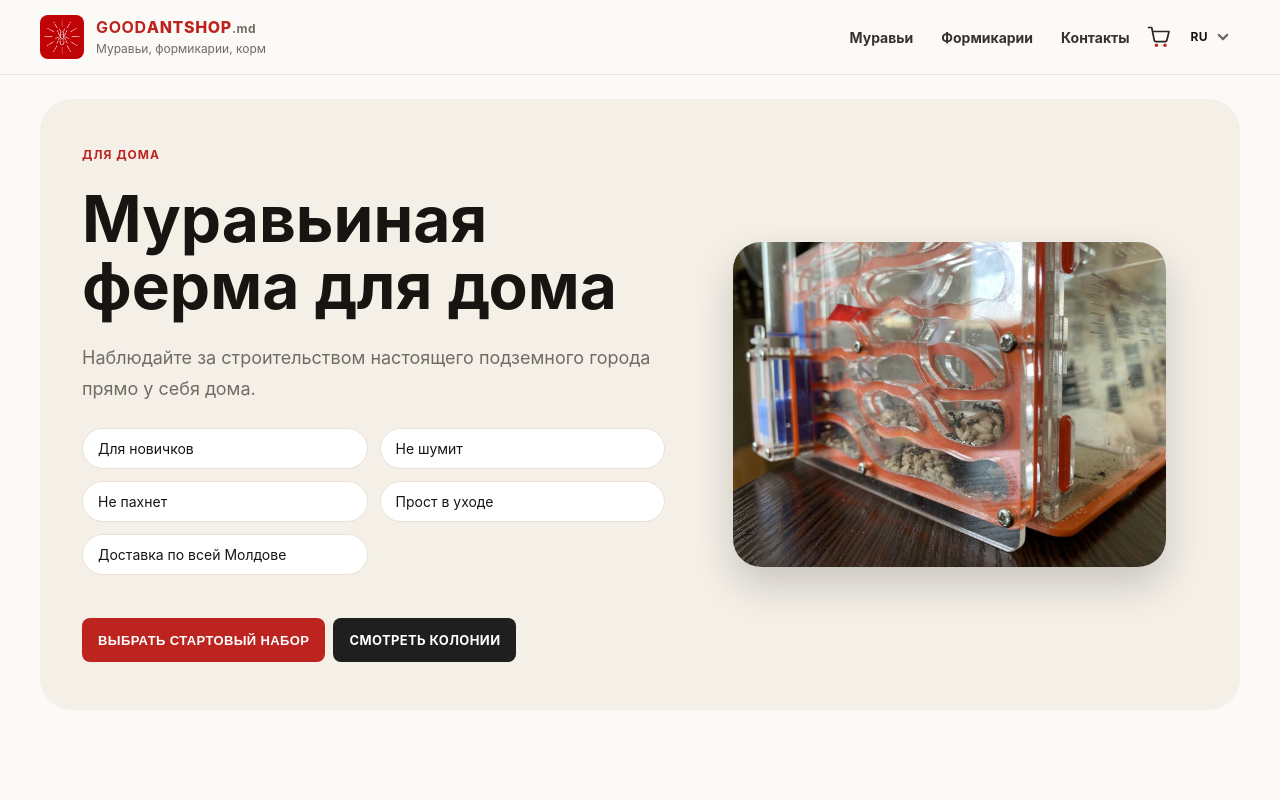
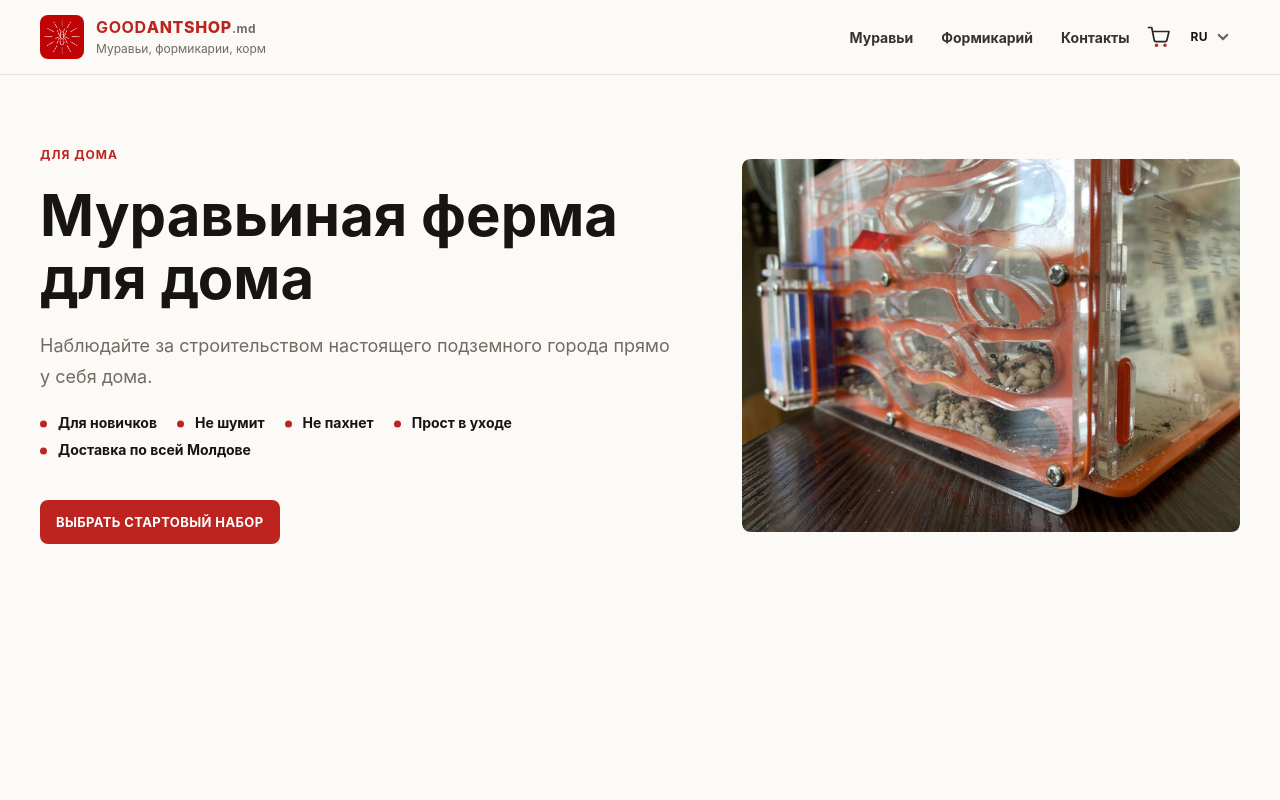
Before and after one commit to Karataev-Daniil/goodantshop, a React (Vite) app: page /ru in a window 1280 px wide. Shown: the top 800 px of the page. Built offline with nearby package versions, Linux system fonts and the light colour scheme.

Commit message:
fix: update formicarium translations and improve content across pages

```diff
--- a/src/components/navigation/FooterMenu.jsx
+++ b/src/components/navigation/FooterMenu.jsx
@@ -4,21 +4,21 @@ const footerText = {
   ru: {
     lead: "Муравьи, формикарии и поддержка для спокойного старта по всей Молдове.",
     ants: "Муравьи",
-    formicariums: "Формикарии",
+    formicariums: "Формикарий",
     contacts: "Контакты",
     blog: "Блог",
   },
   ro: {
     lead: "Furnici, formicarii și suport pentru un start liniștit în toată Moldova.",
     ants: "Furnici",
-    formicariums: "Formicarii",
+    formicariums: "Formicariu",
     contacts: "Contacte",
     blog: "Blog",
   },
   en: {
     lead: "Ants, formicariums, and support for a calm start across Moldova.",
     ants: "Ants",
-    formicariums: "Formicariums",
+    formicariums: "Formicarium",
     contacts: "Contacts",
     blog: "Blog",
   },
--- a/src/components/navigation/HeaderMenu.jsx
+++ b/src/components/navigation/HeaderMenu.jsx
@@ -53,7 +53,7 @@ export default function HeaderMenu({ curLang, switchLang, t, cartCount }) {
               {t({ ru: "Муравьи", ro: "Furnici", en: "Ants" })}
             </NavLink>
             <NavLink to={`/${curLang}/formicariums`}>
-              {t({ ru: "Формикарии", ro: "Formicarii", en: "Formicariums" })}
+              {t({ ru: "Формикарий", ro: "Formicariu", en: "Formicarium" })}
             </NavLink>
             <NavLink to={`/${curLang}/contacts`}>
               {t({ ru: "Контакты", ro: "Contacte", en: "Contacts" })}
--- a/src/pages/AntsPage.jsx
+++ b/src/pages/AntsPage.jsx
@@ -9,6 +9,13 @@ export default function AntsPage() {
   return (
     <section className="section">
       <h1>{t({ ru: "Муравьи", ro: "Furnici", en: "Ants" })}</h1>
+      <p className="catalog-intro">
+        {t({
+          ru: "Выберите живую колонию для первого запуска или расширения домашней муравьиной фермы. Все виды подобраны так, чтобы уход был понятным и спокойным.",
+          ro: "Alege o colonie vie pentru primul start sau pentru extinderea fermei de furnici de acasa. Speciile sunt selectate pentru ingrijire clara si linistita.",
+          en: "Choose a live colony for your first setup or to expand your home ant farm. Each species is selected for clear, calm care.",
+        })}
+      </p>
       <div className="grid three">
         {ants.map((item) => (
           <ProductCard key={item.id} item={item} linkTo={`/${lang}/ants/${item.slug}`} onAddToCart={addToCart} />
--- a/src/pages/ContactsPage.jsx
+++ b/src/pages/ContactsPage.jsx
@@ -13,16 +13,6 @@ export default function ContactsPage() {
         ru: "Быстрый ответ в течение дня",
         ro: "Răspuns rapid în aceeași zi",
         en: "Quick reply within a day",
-      }),
-    },
-    {
-      label: "Email",
-      value: "info@goodantshop.md",
-      href: "mailto:info@goodantshop.md",
-      hint: t({
-        ru: "Для заказов и сотрудничества",
-        ro: "Pentru comenzi și colaborare",
-        en: "For orders and partnerships",
       }),
     },
     {
--- a/src/pages/FormicariumsPage.jsx
+++ b/src/pages/FormicariumsPage.jsx
@@ -9,6 +9,13 @@ export default function FormicariumsPage() {
   return (
     <section className="section">
       <h1>{t({ ru: "Формикарии", ro: "Formicarii", en: "Formicariums" })}</h1>
+      <p className="catalog-intro">
+        {t({
+          ru: "Подберите формикарий под размер колонии и место дома. Удобная арена, прозрачные камеры и продуманное увлажнение помогают спокойно наблюдать за развитием муравьев.",
+          ro: "Alege un formicariu potrivit pentru marimea coloniei si locul din casa. Arena comoda, camerele transparente si umidificarea gandita ajuta la observarea calma a furnicilor.",
+          en: "Pick a formicarium that fits your colony size and home space. A practical arena, clear chambers, and thoughtful humidity control make the colony easy to observe.",
+        })}
+      </p>
       <div className="grid three">
         {formicariums.map((item) => (
           <ProductCard key={item.id} item={item} linkTo={`/${lang}/formic/${item.slug}`} onAddToCart={addToCart} />
--- a/src/pages/HomePage.jsx
+++ b/src/pages/HomePage.jsx
@@ -1,5 +1,5 @@
 import { useState } from "react";
-import { Link, useOutletContext, useParams } from "react-router-dom";
+import { useOutletContext, useParams } from "react-router-dom";
 import { ants } from "../data/antsData";
 import { formicariums } from "../data/formicariumsData";
 import ProductCard from "../components/ProductCard";
@@ -92,12 +92,9 @@ export default function HomePage() {
             ))}
           </ul>
           <div className="actions store-hero__actions">
-            <button className="btn btn-primary" type="button" onClick={addStarterKit}>
+            <a className="btn btn-primary" href="#popular-products">
               {t({ ru: "Выбрать стартовый набор", ro: "Alege kitul de start", en: "Choose starter kit" })}
-            </button>
-            <Link className="btn btn-secondary" to={`/${lang}/ants`}>
-              {t({ ru: "Смотреть колонии", ro: "Vezi colonii", en: "View colonies" })}
-            </Link>
+            </a>
           </div>
         </div>
         <div className="store-hero__media">
@@ -129,7 +126,7 @@ export default function HomePage() {
         </div>
       </section>
 
-      <section className="section popular-products">
+      <section className="section popular-products" id="popular-products">
         <div className="section-heading">
           <p className="kicker">{t({ ru: "Популярные товары", ro: "Produse populare", en: "Popular products" })}</p>
           <h2>{t({ ru: "Самые популярные товары", ro: "Cele mai populare produse", en: "Most popular products" })}</h2>
--- a/src/styles/pages/content-pages.css
+++ b/src/styles/pages/content-pages.css
@@ -18,6 +18,14 @@
 h1,
 h2 {
   margin: 0 0 19.2px;
+}
+
+.catalog-intro {
+  max-width: 760px;
+  margin: -4px 0 32px;
+  color: var(--muted);
+  font-size: 18px;
+  line-height: 1.65;
 }
 
 /* Section: Hero */
--- a/src/styles/pages/home.css
+++ b/src/styles/pages/home.css
@@ -1,18 +1,17 @@
 .store-hero {
-  margin-top: 24px;
+  margin-top: 28px;
   display: grid;
-  grid-template-columns: minmax(0, 1.08fr) minmax(320px, 0.92fr);
-  gap: 36px;
-  align-items: stretch;
-  padding: 48px 42px;
-  border-radius: 32px;
-  background: var(--surface-soft);
+  grid-template-columns: minmax(0, 0.95fr) minmax(340px, 0.72fr);
+  gap: 46px;
+  align-items: center;
+  padding: 44px 0 50px;
+  background: transparent;
   color: var(--text);
 }
 
 .store-hero__content {
   display: grid;
-  gap: 24px;
+  gap: 22px;
   justify-content: start;
   max-width: 760px;
 }
@@ -29,8 +28,8 @@
 .store-hero__title {
   max-width: 760px;
   margin: 0;
-  font-size: clamp(42px, 6vw, 64px);
-  line-height: 1.04;
+  font-size: clamp(40px, 5vw, 58px);
+  line-height: 1.08;
 }
 
 .store-hero__lead {
@@ -57,10 +56,12 @@
 
 .store-hero__media {
   display: grid;
-  align-items: center;
-  justify-items: center;
-  min-height: 472px;
-  padding: 32px;
+  align-items: start;
+  min-height: 0;
+  padding: 0;
+  overflow: hidden;
+  border-radius: 8px;
+  background: transparent;
 }
 
 .placeholder-image {
@@ -86,29 +87,42 @@
 
 .store-hero__image {
   width: 100%;
-  max-width: 520px;
   aspect-ratio: 4 / 3;
   object-fit: cover;
-  border-radius: 28px;
-  box-shadow: 0 18px 40px rgba(0, 0, 0, 0.18);
+  border-radius: 8px;
+  box-shadow: 0 18px 42px rgba(58, 43, 26, 0.1);
 }
 
 .hero-benefits {
-  display: grid;
-  grid-template-columns: repeat(2, minmax(120px, 1fr));
-  gap: 12px;
+  display: flex;
+  flex-wrap: wrap;
+  gap: 10px 20px;
   list-style: none;
   padding: 0;
   margin: 0;
 }
 
 .hero-benefits li {
-  padding: 12px 16px;
+  position: relative;
+  padding: 0 0 0 18px;
+  border-radius: 0;
+  background: transparent;
+  color: var(--text);
+  box-shadow: none;
+  font-size: 14px;
+  font-weight: 700;
+}
+
+.hero-benefits li::before {
+  content: "";
+  position: absolute;
+  left: 0;
+  top: 0.65em;
+  width: 7px;
+  height: 7px;
   border-radius: 999px;
-  background: var(--surface);
-  color: var(--text);
-  box-shadow: inset 0 0 0 1px var(--line);
-  font-size: 14px;
+  background: var(--accent);
+  transform: translateY(-50%);
 }
 
 .hero-trust {
@@ -143,6 +157,10 @@
 
 .popular-products .section-heading {
   margin-bottom: 24px;
+}
+
+#popular-products {
+  scroll-margin-top: 96px;
 }
 
 .popular-products .popular-grid {
@@ -896,7 +914,7 @@
   }
 
   .store-hero__content {
-    padding: 38px;
+    padding: 0;
   }
 
   .store-hero__company {
@@ -909,7 +927,7 @@
 
   .store-hero__media {
     min-height: 260px;
-    padding: 18px;
+    padding: 0;
   }
 
   .popular-products .popular-grid,
@@ -956,6 +974,11 @@
   .store-hero__content,
   .store-hero__company,
   .starter-kit {
+    padding: 0;
+  }
+
+  .store-hero__company,
+  .starter-kit {
     padding: 18px;
   }
 
@@ -998,7 +1021,7 @@
   }
 
   .actions {
-    justify-content: center;
+    justify-content: flex-start;
   }
 
   .final-cta__content {
```
Also changed, not shown: 7 other files (tests, documents, lock files or other folders).
